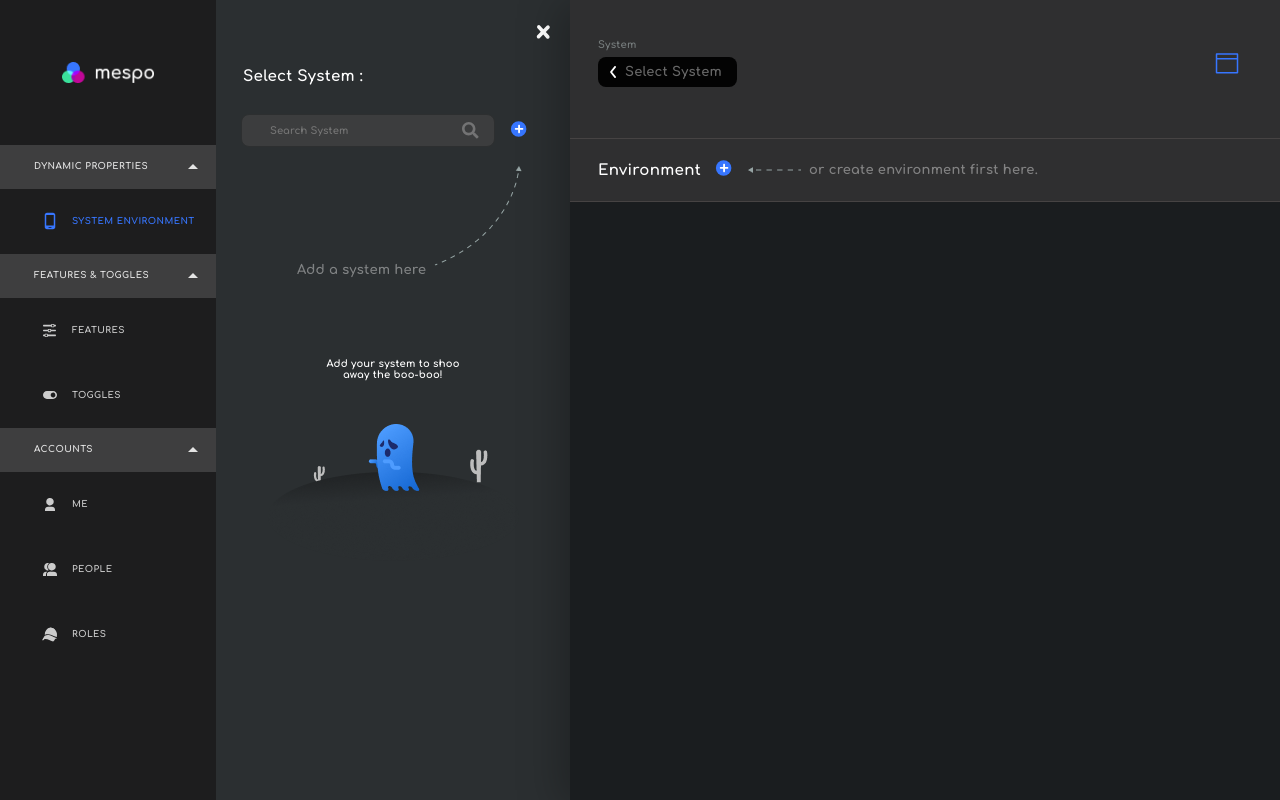
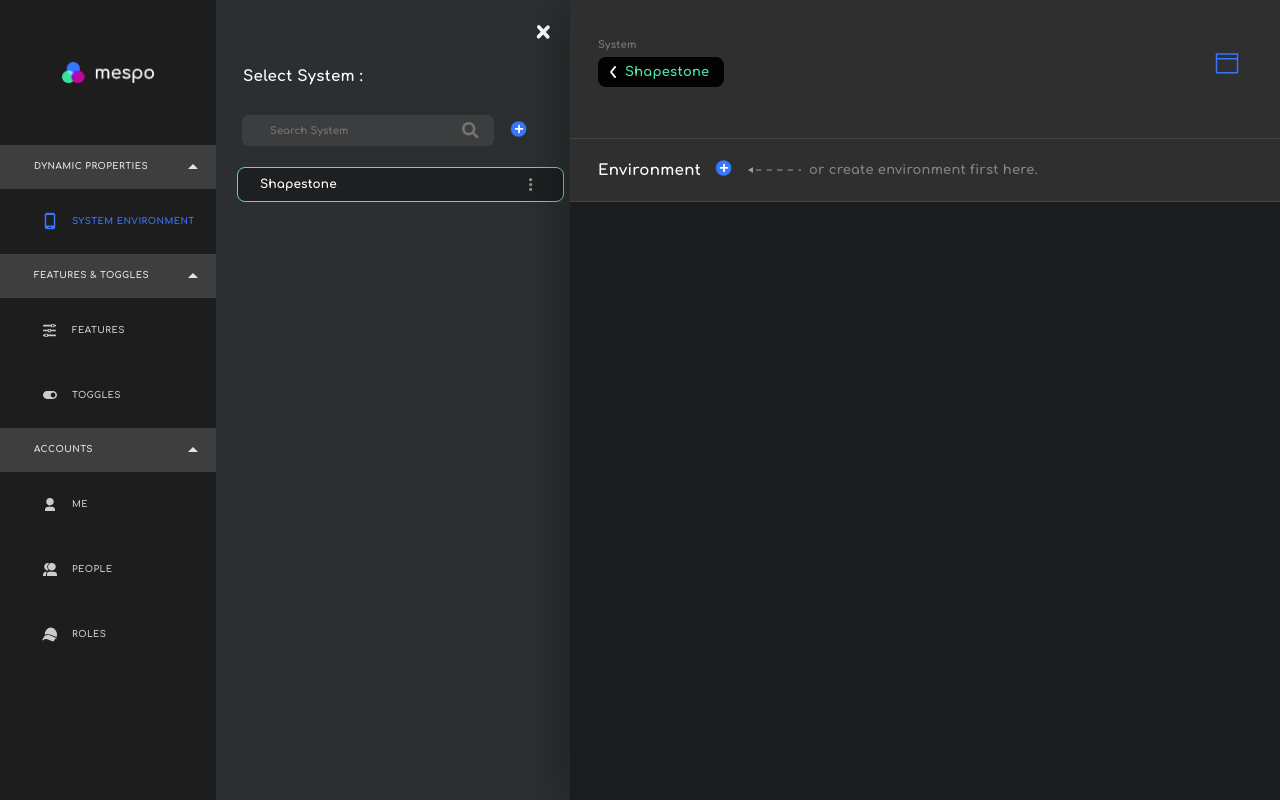
Before and after one commit to dennyangestipratama/web-mespo, a React (Create React App) app: page / in a window 1280 px wide. Built offline with nearby package versions, Linux system fonts and the light colour scheme.

Commit message:
Component base

```diff
--- a/src/Layouts/Components/NavigationMobile.js
+++ b/src/Layouts/Components/NavigationMobile.js
@@ -1,3 +1,4 @@
+import { Component } from 'react'
 import { NavLink } from 'react-router-dom'
 
 import { ReactComponent as IconPhone } from '@Assets/Icon/phone.svg'
@@ -5,7 +6,8 @@
 import { ReactComponent as IconToggles } from '@Assets/Icon/toggles-off.svg'
 import { ReactComponent as IconAccount } from '@Assets/Icon/account.svg'
 
-const NavigationMobile = () => {
+export default class NavigationMobile extends Component {
+	render() {
 		return (
 			<div className='navigation--mobile'>
 				<NavLink
@@ -15,6 +17,7 @@
 					exact={true}
 					isActive={(match, location) => {
 						if (location.pathname.includes('create')) return true
+						if (location.pathname.includes('/')) return true
 					}}>
 					<IconPhone />
 				</NavLink>
@@ -30,5 +33,4 @@
 			</div>
 		)
 	}
-
-export default NavigationMobile
+}
--- a/src/Screens/SystemEnvironment/Action.js
+++ b/src/Screens/SystemEnvironment/Action.js
@@ -1,4 +1,4 @@
-import { Fragment } from 'react'
+import { Fragment, Component } from 'react'
 import { Link, Switch, Route } from 'react-router-dom'
 
 import ActionCreate from '@Screens/SystemEnvironment/Components/ActionCreate'
@@ -8,8 +8,11 @@
 import { ReactComponent as IconClose } from '@Assets/Icon/close.svg'
 import { ReactComponent as IconSearch } from '@Assets/Icon/search.svg'
 import { ReactComponent as IconAdd } from '@Assets/Icon/add.svg'
+import { ReactComponent as IconMore } from '@Assets/Icon/more-vertical.svg'
 
-const Action = ({ isClose, isNavigation, setClose, setModalSystem, setModalEnvironment }) => {
+export default class Action extends Component {
+	render() {
+		const { isClose, isNavigation, systems, setToggle } = this.props
 		return isClose || isNavigation ? null : (
 			<div className='action'>
 				<Switch>
@@ -18,7 +21,7 @@
 						path='/'
 						render={() => (
 							<Fragment>
-							<IconClose onClick={() => setClose(!isClose)} />
+								<IconClose onClick={() => setToggle('isClose')} />
 								<div className='title'>Select System :</div>
 								<div className='action__search'>
 									<div className='wrapper'>
@@ -29,28 +32,30 @@
 										<IconAdd />
 									</Link>
 								</div>
+								{systems.length === 0 ? (
 									<div className='action__body'>
 										<img className='add-system' src={AddSystemImage} alt='add-system' />
 										<div className='title'>Add your system to shoo away the boo-boo!</div>
 										<img src={GhostImage} alt='ghost' />
 									</div>
+								) : (
+									<div className='action__content'>
+										{systems.map((system) => {
+											return (
+												<div className='system'>
+													<div className='title'>{system.name}</div>
+													<IconMore />
+												</div>
+											)
+										})}
+									</div>
+								)}
 							</Fragment>
 						)}
 					/>
-				<Route
-					path='/create'
-					render={() => (
-						<ActionCreate
-							setModalEnvironment={(params) => setModalEnvironment(params)}
-							setModalSystem={(param) => setModalSystem(param)}
-							setClose={(param) => setClose(param)}
-							isClose={isClose}
-						/>
-					)}
-				/>
+					<Route path='/create' render={() => <ActionCreate setToggle={setToggle} />} />
 				</Switch>
 			</div>
 		)
 	}
-
-export default Action
+}
--- a/src/Screens/SystemEnvironment/Components/ActionCreate.js
+++ b/src/Screens/SystemEnvironment/Components/ActionCreate.js
@@ -1,3 +1,4 @@
+import { Component } from 'react'
 import { Switch, Route, NavLink } from 'react-router-dom'
 
 import TabEnvironment from '@Screens/SystemEnvironment/Components/TabEnvironment'
@@ -5,12 +6,14 @@
 
 import { ReactComponent as IconClose } from '@Assets/Icon/close.svg'
 
-const ActionCreate = ({ setModalEnvironment, setModalSystem, setClose, isClose }) => {
+export default class ActionCreate extends Component {
+	render() {
+		const { setToggle } = this.props
 		return (
 			<div className='createAction'>
 				<div className='breadcrumbs'>
 					<div className='title'>System List &gt; Create</div>
-				<IconClose onClick={() => setClose(!isClose)} />
+					<IconClose onClick={() => setToggle('isClose')} />
 				</div>
 				<div className='title'>Create</div>
 				<div className='createAction__tab'>
@@ -22,18 +25,10 @@
 					</NavLink>
 				</div>
 				<Switch>
-				<Route
-					exact
-					path='/create'
-					render={() => <TabSystem setModalSystem={(param) => setModalSystem(param)} />}
-				/>
-				<Route
-					path='/create/environment'
-					render={() => <TabEnvironment setModalEnvironment={(param) => setModalEnvironment(param)} />}
-				/>
+					<Route exact path='/create' render={() => <TabSystem setToggle={setToggle} />} />
+					<Route path='/create/environment' render={() => <TabEnvironment setToggle={setToggle} />} />
 				</Switch>
 			</div>
 		)
 	}
-
-export default ActionCreate
+}
--- a/src/Screens/SystemEnvironment/Main.js
+++ b/src/Screens/SystemEnvironment/Main.js
@@ -1,4 +1,4 @@
-import { Fragment } from 'react'
+import { Fragment, Component } from 'react'
 import { Link } from 'react-router-dom'
 
 import { MOBILE_VIEW } from '@Utilities'
@@ -9,18 +9,24 @@
 import { ReactComponent as IconArrowLeft } from '@Assets/Icon/arrow-left.svg'
 import { ReactComponent as IconAdd } from '@Assets/Icon/add.svg'
 
-const Main = ({ isClose, setClose, isNavigation, setNavigation }) => {
+export default class Main extends Component {
+	render() {
+		const { isNavigation, environments, systems, setToggle } = this.props
 		return isNavigation ? null : (
 			<div className='main'>
 				<div className='main__header'>
 					<div className='wrapper'>
 						<div className='title'>System</div>
-					<div className='capsule' onClick={() => setClose(!isClose)}>
+						<div className='capsule' onClick={() => setToggle('isClose')}>
 							<IconArrowLeft />
+							{systems.length === 0 ? (
 								<div className='title'>Select System</div>
+							) : (
+								<div className='title active'>Shapestone</div>
+							)}
 						</div>
 					</div>
-				{MOBILE_VIEW ? <IconMenu onClick={() => setNavigation(true)} /> : <IconWindow />}
+					{MOBILE_VIEW ? <IconMenu onClick={() => setToggle('isNavigation')} /> : <IconWindow />}
 				</div>
 				<div className='main__filter'>
 					<div className='title'>Environment</div>
@@ -33,10 +39,10 @@
 							<div className='info'>or create environment first here.</div>
 						</Fragment>
 					)}
+					{environments ? null : null}
 				</div>
 				<div className='main__body'></div>
 			</div>
 		)
 	}
-
-export default Main
+}
--- a/src/Screens/SystemEnvironment/index.js
+++ b/src/Screens/SystemEnvironment/index.js
@@ -1,4 +1,4 @@
-import { Fragment, useState } from 'react'
+import { Fragment, Component } from 'react'
 
 import Modal from '@Components/Modal'
 import Action from '@Screens/SystemEnvironment/Action'
@@ -6,60 +6,71 @@
 import { Navigation } from '@Layouts'
 import { MOBILE_VIEW } from '@Utilities'
 
-const SystemEnvironment = () => {
-	const [close, setClose] = useState(false)
-	const [navigation, setNavigation] = useState(false)
-	const [modalSystem, setModalSystem] = useState(false)
-	const [modalEnvironment, setModalEnvironment] = useState(false)
-
-	const onClickNo = () => {
-		setModalSystem(false)
-		setModalEnvironment(false)
+export default class SystemEnvironment extends Component {
+	state = {
+		isClose: false,
+		isNavigation: false,
+		isModalSystem: false,
+		isModalEnvironment: false,
+		systems: [
+			{
+				ID: 1,
+				name: 'Shapestone',
+				isCheck: false,
+			},
+		],
+		environments: null,
 	}
 
-	const onClickYes = () => {
-		setModalSystem(false)
-		setModalEnvironment(false)
+	setToggle = (state) => {
+		this.setState((prevState) => ({ [state]: !prevState[state] }))
 	}
 
+	setFalse = (state) => {
+		this.setState({ [state]: false })
+	}
+
+	render() {
+		const { isClose, isModalEnvironment, isModalSystem, isNavigation, systems, environments } = this.state
 		return (
 			<Fragment>
 				<Action
-				isClose={close}
-				isNavigation={navigation}
-				setClose={(param) => setClose(param)}
-				setModalSystem={(param) => setModalSystem(param)}
-				setModalEnvironment={(param) => setModalEnvironment(param)}
+					systems={systems}
+					environments={environments}
+					isClose={isClose}
+					isNavigation={isNavigation}
+					setToggle={this.setToggle}
 				/>
-			{MOBILE_VIEW && !close ? null : (
+				{MOBILE_VIEW && !isClose ? null : (
 					<Main
-					isClose={close}
-					isNavigation={navigation}
-					setNavigation={(param) => setNavigation(param)}
-					setClose={(param) => setClose(param)}
+						systems={systems}
+						environments={environments}
+						isNavigation={isNavigation}
+						setToggle={this.setToggle}
 					/>
 				)}
-			{MOBILE_VIEW && navigation ? <Navigation setNavigation={(param) => setNavigation(param)} /> : null}
-			{!modalSystem ? null : (
+				{MOBILE_VIEW && isNavigation ? <Navigation setToggle={this.setToggle} /> : null}
+				{!isModalSystem ? null : (
 					<Modal
+						{...this.props}
 						type={1}
 						text={`SS_Prod`}
 						info={`But it seems it doesn’t attach to any environment. Do you want to create a environment now?`}
-					onClickNo={onClickNo}
-					onClickYes={onClickYes}
+						isNo={this.setFalse}
+						isYes={this.setFalse}
 					/>
 				)}
-			{!modalEnvironment ? null : (
+				{!isModalEnvironment ? null : (
 					<Modal
+						{...this.props}
 						type={2}
 						text={`SS_Prod`}
 						info={`But it seems it doesn’t attach to any system. Do you want to create a system now?`}
-					onClickNo={onClickNo}
-					onClickYes={onClickYes}
+						isNo={this.setFalse}
+						isYes={this.setFalse}
 					/>
 				)}
 			</Fragment>
 		)
 	}
-
-export default SystemEnvironment
+}
--- a/src/Styles/Layout/_Action.scss
+++ b/src/Styles/Layout/_Action.scss
@@ -91,4 +91,33 @@
             margin-top: 80px;
         }
     }
+
+    &__content {
+        padding-left: 21px;
+        padding-right: 6px;
+        margin-top: 20px;
+
+        .system {
+            background: #1D1F20;
+            border: 1px solid #50E4A7;
+            box-sizing: border-box;
+            border-radius: 8px;
+            display: flex;
+            align-items: center;
+            justify-content: space-between;
+            width: 100%;
+            padding-top: 10px;
+            padding-bottom: 10px;
+            padding-left: 22px;
+            padding-right: 30px;
+
+            .title {
+                font-weight: bold;
+                font-size: 12px;
+                line-height: 13px;
+                letter-spacing: 0.01em;
+                color: #FFFFFF;
+            }
+        }
+    }
 }
--- a/src/Styles/Layout/_Main.scss
+++ b/src/Styles/Layout/_Main.scss
@@ -60,6 +60,10 @@
                 letter-spacing: 0.02em;
                 margin-left: 9px;
                 color: rgba($color: #FFFFFF, $alpha: 0.4);
+
+                &.active {
+                    color: #50E4A7;
+                }
             }
         }
     }
```
Also changed, not shown: src/Components/Modal.js (+18 -12 lines), src/Layouts/Components/Navigation.js (+20 -12 lines), src/Screens/SystemEnvironment/Components/TabEnvironment.js (+15 -10 lines), src/Screens/SystemEnvironment/Components/TabSystem.js (+23 -15 lines), src/Screens/SystemEnvironment/Components/MainSystemSelected.js (added), 1 other file (tests, documents, lock files or other folders). Lines whose indentation alone changed are shown as unchanged.
